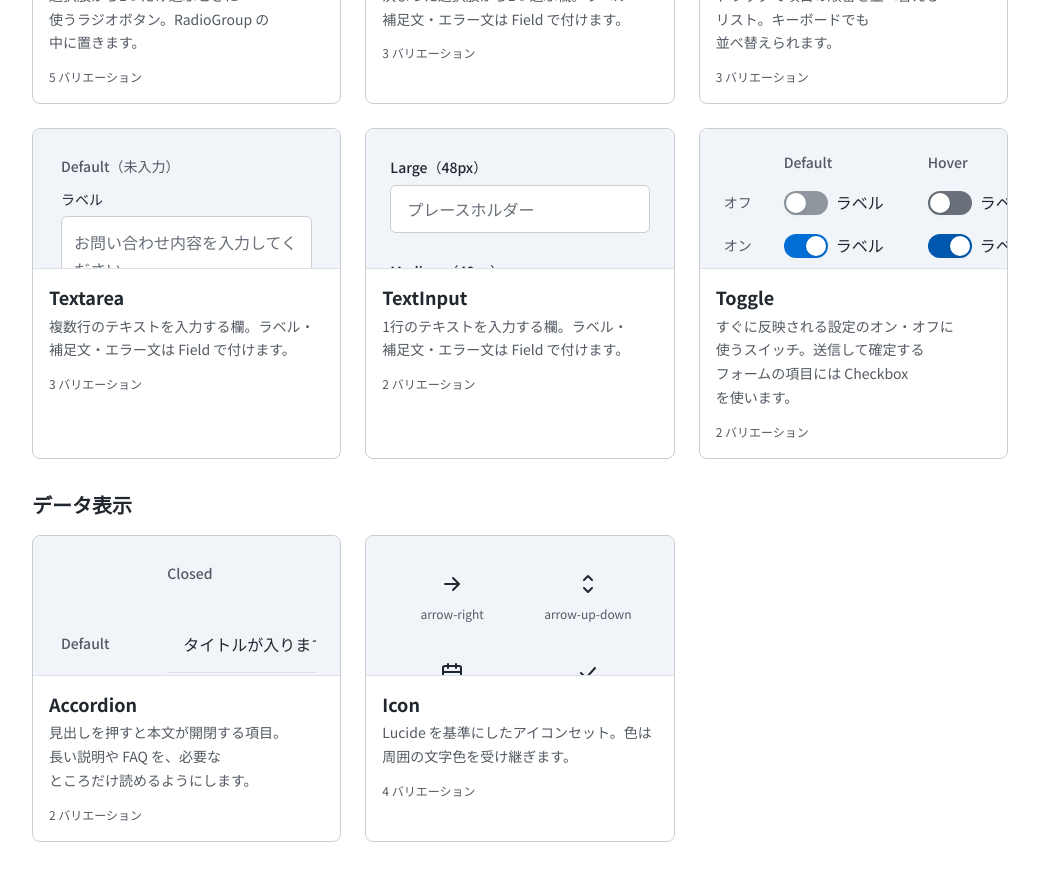
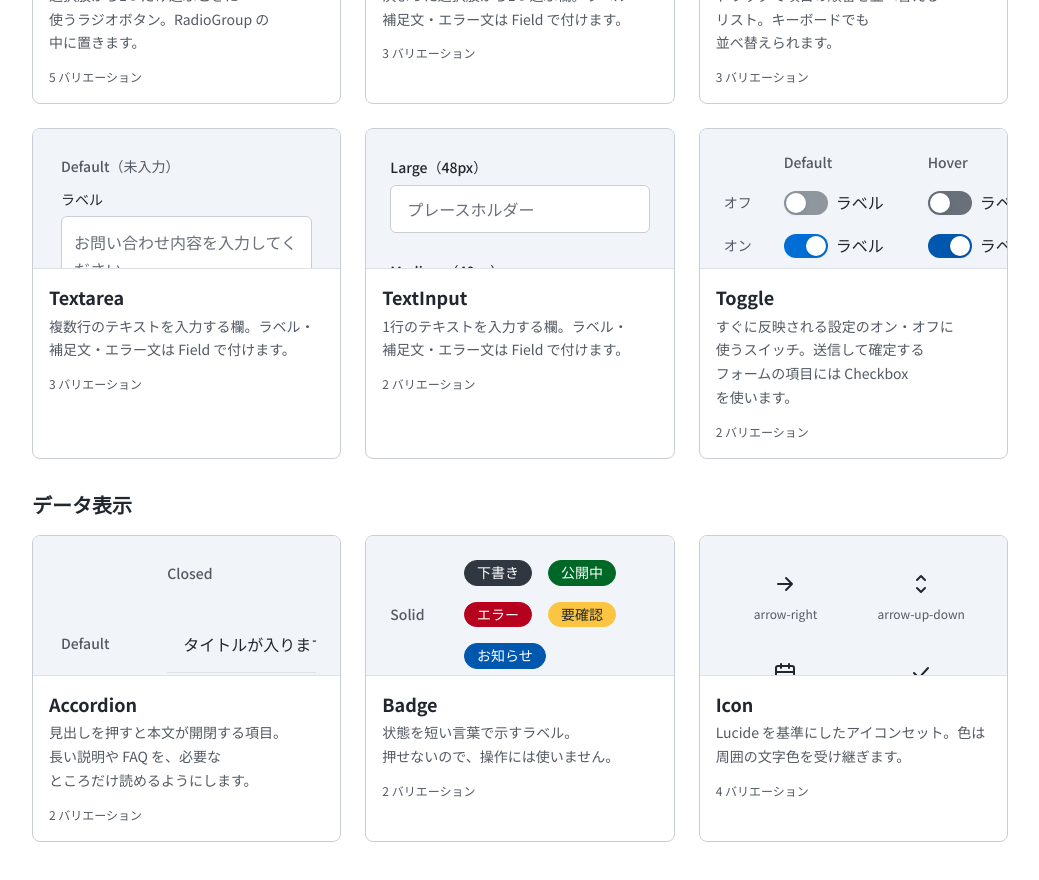
Before and after one commit to Infigate/infigate-designsystem, a React (Vite) app: page /#/ in a window 1280 px wide. Shown: the part 1260-2140 px from the top of the page, without its empty margins (240-1279 px from the left). Built offline with nearby package versions, Linux system fonts and the light colour scheme.

Commit message:
Badgeの追加

```diff
--- /dev/null
+++ b/src/design-system/components/Badge/Badge.catalog.module.css
@@ -0,0 +1,30 @@
+/* 見た目 × 状態の表（Figma の見本と同じ並び） */
+.matrix {
+  display: grid;
+  grid-template-columns: max-content 1fr;
+  align-items: center;
+  gap: var(--spacing-16) var(--spacing-24);
+}
+
+.rowLabel {
+  color: var(--color-text-secondary);
+  font: var(--font-label-sm);
+}
+
+.row {
+  display: flex;
+  flex-wrap: wrap;
+  align-items: center;
+  gap: var(--spacing-16);
+}
+
+/* 選択中の行と同じ色の面 */
+.surface {
+  display: flex;
+  flex-wrap: wrap;
+  align-items: center;
+  gap: var(--spacing-16);
+  padding: var(--spacing-16) var(--spacing-24);
+  border-radius: var(--radius-md);
+  background: var(--color-bg-selected);
+}
--- /dev/null
+++ b/src/design-system/components/Badge/Badge.catalog.tsx
@@ -0,0 +1,97 @@
+import { Fragment } from 'react'
+import { defineCatalogEntry, definePlayground } from '@/features/catalog'
+import { Badge } from './Badge'
+import styles from './Badge.catalog.module.css'
+import { BADGE_STATUSES, BADGE_VARIANTS, type BadgeStatus } from './Badge.constants'
+
+/** 状態ごとの言葉の例（Figma の見本と同じ） */
+const LABELS = {
+  neutral: '下書き',
+  success: '公開中',
+  error: 'エラー',
+  warning: '要確認',
+  info: 'お知らせ',
+} as const satisfies Record<BadgeStatus, string>
+
+const VARIANT_LABELS = { subtle: 'Subtle', outline: 'Outline', solid: 'Solid' } as const
+
+const playground = definePlayground({
+  controls: [
+    { type: 'select', name: 'status', options: BADGE_STATUSES, defaultValue: 'success' },
+    { type: 'select', name: 'variant', options: BADGE_VARIANTS, defaultValue: 'subtle' },
+    { type: 'text', name: 'label', defaultValue: '公開中' },
+  ],
+  render: ({ status, variant, label }) => (
+    <Badge status={status} variant={variant}>
+      {label}
+    </Badge>
+  ),
+  code: ({ status, variant, label }) => {
+    const attributes = [status !== 'neutral' && `status="${status}"`, variant !== 'subtle' && `variant="${variant}"`].filter(
+      Boolean,
+    )
+    return `<Badge${attributes.map((a) => ` ${a}`).join('')}>${label}</Badge>`
+  },
+})
+
+/**
+ * Badge のカタログ定義。
+ * Figma: Infigate デザインシステム / Badge（badge）
+ */
+export default defineCatalogEntry({
+  name: 'Badge',
+  category: 'data-display',
+  description: '状態を短い言葉で示すラベル。押せないので、操作には使いません。',
+  playground,
+  variants: [
+    {
+      name: 'Variants',
+      description: '強調したい度合いで Solid ＞ Subtle ＞ Outline の順に選びます。ふだんは Subtle を使います。',
+      render: () => (
+        <div className={styles.matrix}>
+          {BADGE_VARIANTS.map((variant) => (
+            <Fragment key={variant}>
+              <span className={styles.rowLabel}>{VARIANT_LABELS[variant]}</span>
+              <div className={styles.row}>
+                {BADGE_STATUSES.map((status) => (
+                  <Badge key={status} status={status} variant={variant}>
+                    {LABELS[status]}
+                  </Badge>
+                ))}
+              </div>
+            </Fragment>
+          ))}
+        </div>
+      ),
+    },
+    {
+      name: 'On colored surface',
+      description: '選択中の行など色の付いた面の上では、強調の度合いにかかわらず、塗りが重ならない Outline にします。',
+      render: () => (
+        <div className={styles.surface}>
+          {BADGE_STATUSES.map((status) => (
+            <Badge key={status} status={status} variant="outline">
+              {LABELS[status]}
+            </Badge>
+          ))}
+        </div>
+      ),
+    },
+  ],
+  props: [
+    {
+      name: 'status',
+      type: BADGE_STATUSES.map((s) => `'${s}'`).join(' | '),
+      defaultValue: "'neutral'",
+      description: '状態。色だけで伝えず、ラベルの言葉でも状態が分かるようにする',
+    },
+    {
+      name: 'variant',
+      type: BADGE_VARIANTS.map((v) => `'${v}'`).join(' | '),
+      defaultValue: "'subtle'",
+      description: '見た目。強調の度合いで選ぶ（solid ＞ subtle ＞ outline）。色の付いた面の上では outline',
+    },
+    { name: 'children', type: 'ReactNode', required: true, description: 'ラベル。短い言葉にする' },
+    { name: '...rest', type: "ComponentPropsWithRef<'span'>", description: 'その他の span 要素の属性（className など）' },
+  ],
+})
--- /dev/null
+++ b/src/design-system/components/Badge/Badge.constants.ts
@@ -0,0 +1,21 @@
+// Fast Refresh を効かせるため、コンポーネント以外の export は Badge.tsx から分離している
+
+/**
+ * 状態（Figma: Status）
+ * neutral: 下書きなど、特に意味を持たない状態 / success: 公開中・完了 / error: エラー・失敗
+ * warning: 要確認・期限間近 / info: お知らせ・新着
+ */
+export const BADGE_STATUSES = ['neutral', 'success', 'error', 'warning', 'info'] as const
+
+/**
+ * 見た目（Figma: Style）。強調したい度合いで選ぶ
+ * solid: いちばん目立つ。特に注意を引きたい1つだけに使う
+ * subtle: 標準。一覧にたくさん並べてもうるさくならない
+ * outline: いちばん控えめ。情報として添えるだけのとき。
+ *          また、色の付いた面の上（アラートの中や選択中の行）では、塗りが重ならないよう強調の度合いにかかわらず outline にする
+ */
+// 強い順に並べる（カタログの表や Playground もこの順で出る）
+export const BADGE_VARIANTS = ['solid', 'subtle', 'outline'] as const
+
+export type BadgeStatus = (typeof BADGE_STATUSES)[number]
+export type BadgeVariant = (typeof BADGE_VARIANTS)[number]
--- /dev/null
+++ b/src/design-system/components/Badge/Badge.module.css
@@ -0,0 +1,80 @@
+/*
+ * Badge
+ * Figma: Infigate デザインシステム / Badge（コンポーネント badge）
+ * 色は状態ごとに「塗り・枠・文字」の3つを変数で決め、見た目（subtle・outline・solid）で使い分ける。
+ */
+
+.badge {
+  /* 状態ごとの色（下で上書きする）。neutral の値を初期値にしておく */
+  --badge-bg: var(--color-bg-muted);
+  --badge-border: var(--color-border-default);
+  --badge-text: var(--color-text-secondary);
+  --badge-outline: var(--color-text-secondary);
+  --badge-solid-bg: var(--color-bg-inverse);
+  --badge-solid-text: var(--color-text-on-brand);
+
+  display: inline-flex;
+  align-items: center;
+  padding: var(--spacing-2) var(--spacing-12);
+  border-radius: var(--radius-full);
+  font: var(--font-label-sm);
+  white-space: nowrap;
+}
+
+/* ---- 状態（Figma: Status） ---- */
+.badge[data-status='success'] {
+  --badge-bg: var(--color-status-success-bg);
+  --badge-border: var(--color-status-success-solid);
+  --badge-text: var(--color-status-success-text);
+  --badge-outline: var(--color-status-success-text);
+  --badge-solid-bg: var(--color-status-success-solid);
+}
+
+.badge[data-status='error'] {
+  --badge-bg: var(--color-status-error-bg);
+  --badge-border: var(--color-status-error-solid);
+  --badge-text: var(--color-status-error-text);
+  --badge-outline: var(--color-status-error-text);
+  --badge-solid-bg: var(--color-status-error-solid);
+}
+
+/* warning の塗りは明るい黄色なので、Solid の文字は白ではなく本文の色にする */
+.badge[data-status='warning'] {
+  --badge-bg: var(--color-status-warning-bg);
+  --badge-border: var(--color-status-warning-solid);
+  --badge-text: var(--color-status-warning-text);
+  --badge-outline: var(--color-status-warning-text);
+  --badge-solid-bg: var(--color-status-warning-solid);
+  --badge-solid-text: var(--color-text-primary);
+}
+
+.badge[data-status='info'] {
+  --badge-bg: var(--color-status-info-bg);
+  --badge-border: var(--color-status-info-solid);
+  --badge-text: var(--color-status-info-text);
+  --badge-outline: var(--color-status-info-text);
+  --badge-solid-bg: var(--color-status-info-solid);
+}
+
+/* ---- 見た目（Figma: Style） ---- */
+
+/* Subtle: 薄い塗りと枠。標準 */
+.badge[data-variant='subtle'] {
+  border: 1px solid var(--badge-border);
+  background: var(--badge-bg);
+  color: var(--badge-text);
+}
+
+/* Outline: 枠だけ。いちばん控えめで、色の付いた面の上でも塗りが重ならない */
+.badge[data-variant='outline'] {
+  border: 1px solid var(--badge-outline);
+  color: var(--badge-outline);
+}
+
+/* Solid: 濃い塗り。いちばん目立つので、特に注意を引きたい1つだけに使う。
+ * 塗りと同じ色の枠を付けて、Subtle・Outline と高さをそろえる（Figma では枠がなく 2px 低い） */
+.badge[data-variant='solid'] {
+  border: 1px solid var(--badge-solid-bg);
+  background: var(--badge-solid-bg);
+  color: var(--badge-solid-text);
+}
--- /dev/null
+++ b/src/design-system/components/Badge/Badge.tsx
@@ -0,0 +1,18 @@
+import type { ComponentPropsWithRef } from 'react'
+import { cx } from '@/shared/lib/cx'
+import type { BadgeStatus, BadgeVariant } from './Badge.constants'
+import styles from './Badge.module.css'
+
+export type BadgeProps = ComponentPropsWithRef<'span'> & {
+  /** 状態。色だけで意味を伝えないよう、ラベルの言葉でも状態が分かるようにする */
+  status?: BadgeStatus
+  /** 見た目 */
+  variant?: BadgeVariant
+}
+
+/**
+ * 状態を短い言葉で示すラベル（Figma: badge）。押せない（押せるものはタグを使う）。
+ */
+export function Badge({ status = 'neutral', variant = 'subtle', className, ...rest }: BadgeProps) {
+  return <span {...rest} className={cx(styles.badge, className)} data-status={status} data-variant={variant} />
+}
--- /dev/null
+++ b/src/design-system/components/Badge/index.ts
@@ -0,0 +1,4 @@
+export { Badge } from './Badge'
+export type { BadgeProps } from './Badge'
+export { BADGE_STATUSES, BADGE_VARIANTS } from './Badge.constants'
+export type { BadgeStatus, BadgeVariant } from './Badge.constants'
--- a/src/design-system/index.ts
+++ b/src/design-system/index.ts
@@ -3,6 +3,7 @@
  * 利用側は個別ファイルではなく必ずここ（@/design-system）から import する。
  */
 export * from './components/Accordion'
+export * from './components/Badge'
 export * from './components/Button'
 export * from './components/Checkbox'
 export * from './components/Field'
```
Also changed, not shown: 1 other file (tests, documents, lock files or other folders).
